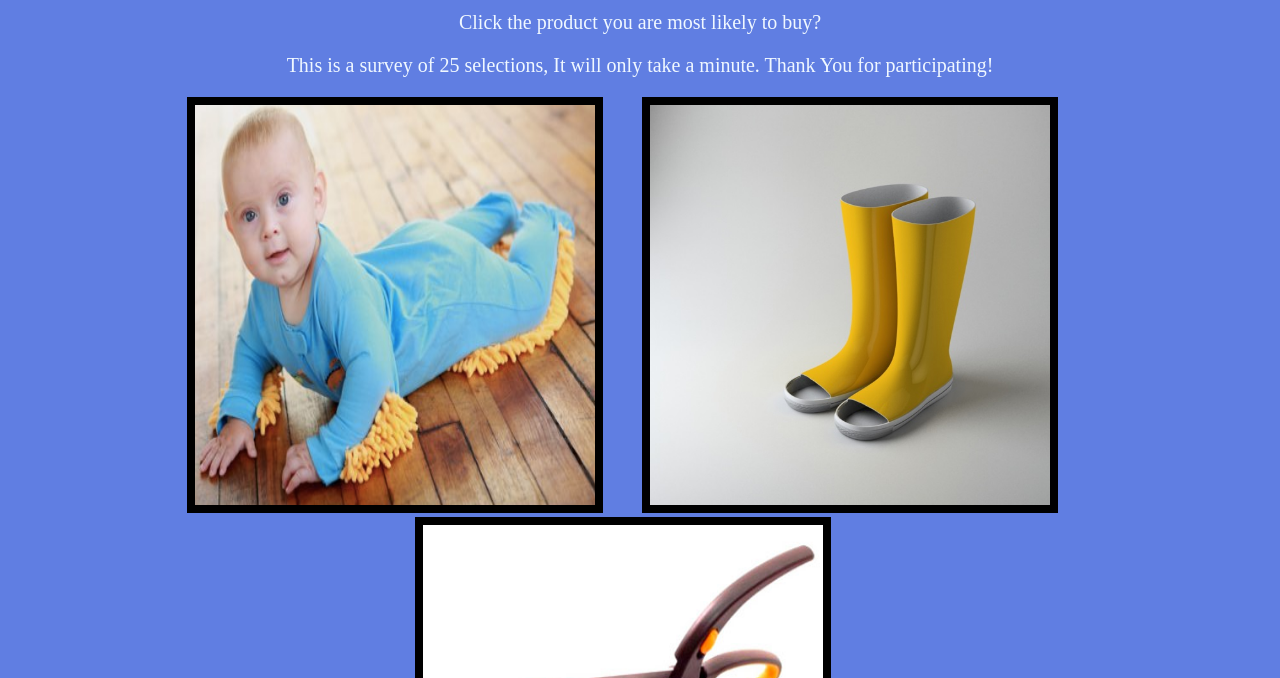
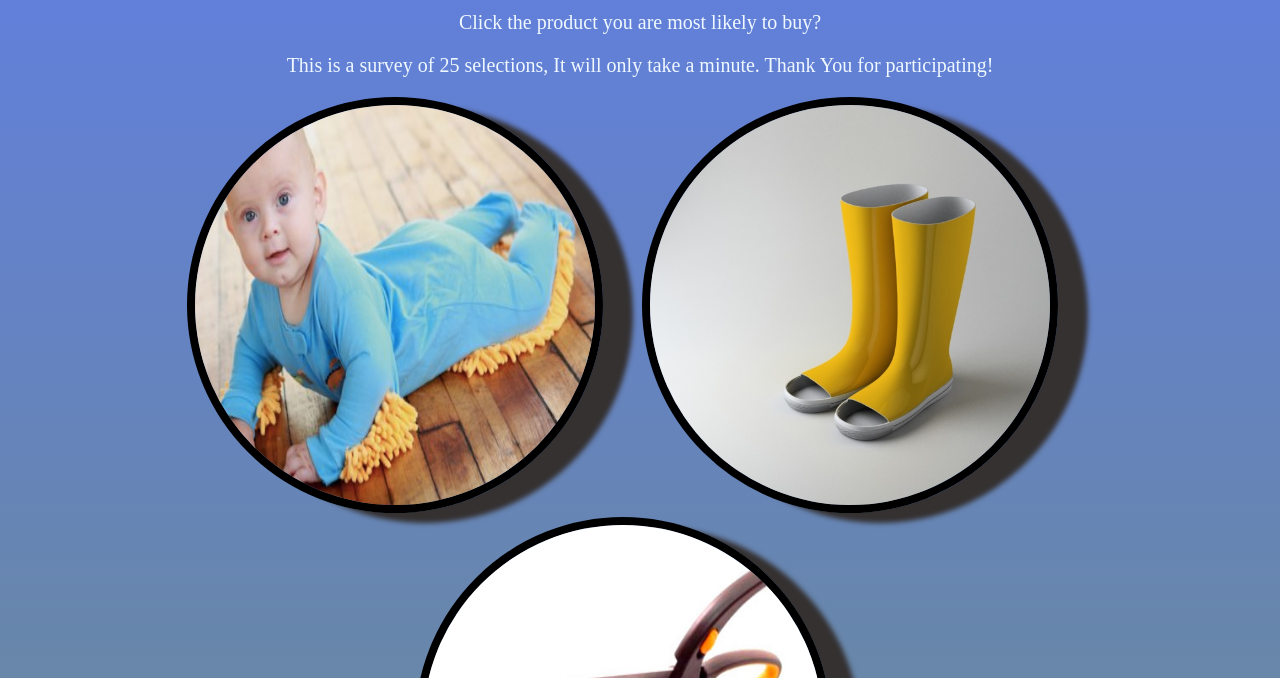
Before and after one commit to bjwine0/BusMall, a plain HTML site: page index.html in a window 1280 px wide. Shown: the part 122-800 px from the top of the page. Drawn offline with nearby package versions, Linux system fonts and the light colour scheme.

Commit message:
added styling

```diff
--- a/css/style.css
+++ b/css/style.css
@@ -1,8 +1,10 @@
 
-body {
+html {
   margin: 0 auto;
-  background-color: rgb(96, 126, 226);
+  /* background-color: rgb(96, 126, 226); */
   text-align: center;
+
+  background-image: linear-gradient(rgb(96, 126, 226), rgb(117, 148, 83));
 }
 
 main {
@@ -16,7 +18,8 @@ img {
   height: 400px;
   margin-right: 35px;
   border: 8px solid black;
-
+  border-radius: 50%;
+  box-shadow: 30px 10px 5px rgb(53, 49, 49);
 }
 
 h1 {
@@ -41,4 +44,18 @@ canvas {
   text-align: center !important;
   width: 1500px !important;
   height: 700px !important;
+  margin-bottom: 200px;
 }
+
+img {
+  -webkit-transition: all 1s ease;
+     -moz-transition: all 1s ease;
+       -o-transition: all 1s ease;
+      -ms-transition: all 1s ease;
+          transition: all 1s ease;
+}
+
+img:hover {
+  border: 70px solid #000;
+  border-radius: 50%;
+}
--- a/index.html
+++ b/index.html
@@ -16,9 +16,9 @@
       <p id="counter"></p>
 
       <section id="images">
-        <img id="one" src="">
-        <img id="two" src="">
-        <img id="three" src="">
+        <img onmouseover="bigImg(this)" onmouseout="normalImg(this)" id="one" class="one" src="">
+        <img onmouseover="bigImg(this)" onmouseout="normalImg(this)" id="two" class="two" src="">
+        <img onmouseover="bigImg(this)" onmouseout="normalImg(this)" id="three" class="three" src="">
       </section>
     </div>
 
--- a/js/app.js
+++ b/js/app.js
@@ -78,6 +78,7 @@ function displayProduct() {
     viewedImage[i] = currentImage[i];
 
   }
+
   console.log('currentimage', currentImage);
   console.log('viewedimage', viewedImage);
 }
@@ -233,3 +234,17 @@ function checkLocalStorage () {
 
 //  displayProduct();
 checkLocalStorage();
+
+function bigImg(x) {
+  x.style.height = '500px';
+  x.style.width = '500px';
+}
+
+function normalImg(x) {
+  x.style.height = '400px';
+  x.style.width = '400px';
+}
+
+// function blur() {
+//   if (imgElement[0])
+// }
```
